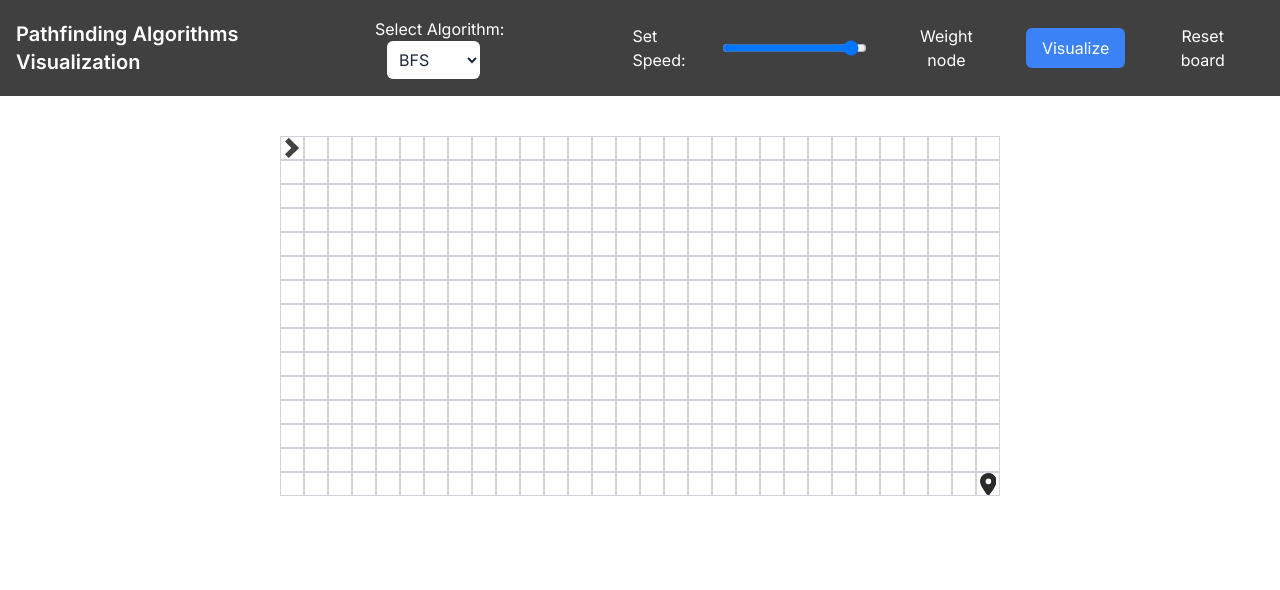
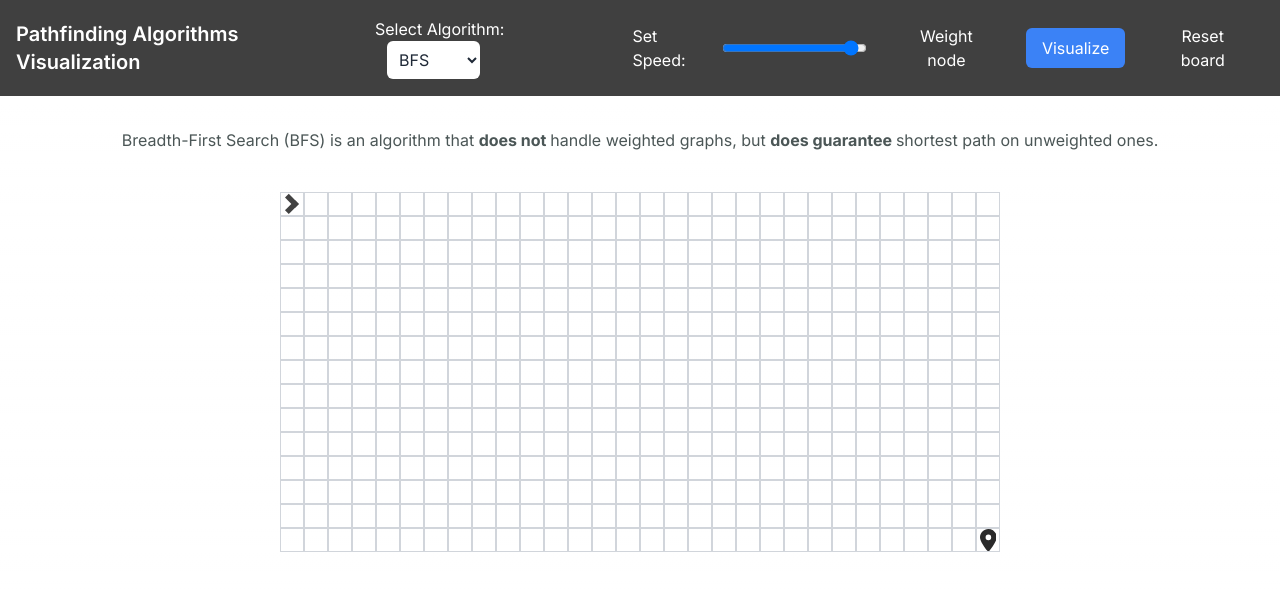
Before and after one commit to wojciechtrapkowski/graph_algorithms_visualization, a Next.js app: page / in a window 1280 px wide. Shown: the top 590 px of the page. Built offline with nearby package versions, Linux system fonts and the light colour scheme.

Commit message:
Implemented algorithms descriptions

```diff
--- a/src/algorithms/bfs.tsx
+++ b/src/algorithms/bfs.tsx
@@ -73,5 +73,4 @@ export async function bfs(props : AlgorithmsPropsType): Promise<void> {
     }
   }
   await props.setIsVisualizationRunning(false);
-  return;
 }
--- /dev/null
+++ b/src/components/algorithm_description.tsx
@@ -0,0 +1,31 @@
+import { AlgorithmDescriptionProps } from "./props/algorithm_description_props";
+
+import './css/algorithm_description.css';
+
+export const AlgorithmDescription = (props : AlgorithmDescriptionProps) => {
+    let description = '';
+
+    switch (props.algorithm) {
+      case 'BFS':
+        description = 'Breadth-First Search (BFS) is an algorithm that <strong> does not </strong> handle weighted graphs, but <strong> does guarantee </strong> shortest path on unweighted ones.';
+        break;
+      case 'DFS':
+        description = 'Depth-First Search (DFS) is an algorithm that <strong> does not </strong> handle weighted graphs, and <strong> does not </strong> guarantee the shortest path.';
+        break;
+      case 'A*':
+        description = 'A* is an algorithm that <strong> does </strong> handle weighted graphs, and <strong> does guarantee </strong> the shortest path.';
+        break;
+      case 'Dijkstra':
+        description = 'Dijkstra\'s algorithm is an algorithm that <strong> does </strong> handle weighted graphs, and <strong> does guarantee </strong> the shortest path.';
+        break;
+      default:
+        description = 'Select an algorithm to see its description.';
+        break;
+    }
+
+    return (
+      <div className="description">
+        <p dangerouslySetInnerHTML={{ __html: description }}></p>
+      </div>
+    );
+}
--- /dev/null
+++ b/src/components/css/algorithm_description.css
@@ -0,0 +1,5 @@
+.description {
+    text-align: center;
+    margin-top: 2rem;
+    margin-bottom: 0.5rem;
+}
--- a/src/components/main_app.tsx
+++ b/src/components/main_app.tsx
@@ -7,10 +7,11 @@ import { Square } from "./square";
 import { Navbar } from "./navbar";
 import { resetBoardStates } from "@/utilities/reset_board_states";
 import { dfs } from "@/algorithms/dfs";
-import { dijkstra } from "@/algorithms/djikstra";
+import { dijkstra } from "@/algorithms/dijkstra";
 import { aStar } from "@/algorithms/a_star";
 import { SquareType } from "@/types/square_type";
 import { AlgorithmsPropsType } from "./props/algorithms_props";
+import { AlgorithmDescription } from "./algorithm_description";
 
 export default function MainApp() {
     // Constant values
@@ -19,7 +20,7 @@ export default function MainApp() {
     const pathRecreationDelay = 500;
     const foundDestinationDelay = 1000;
     const weightedNodeWeight = 15;
-    const algorithms = ["BFS", "DFS", "Djikstra", "A*"];
+    const algorithms = ["BFS", "DFS", "Dijkstra", "A*"];
     const [selectedAlgorithm, setAlgorithm] = useState("BFS");
     const [selectedSpeed, setSelectedSpeed] = useState(1);
     const [isVisualizationRunning, setIsVisualizationRunning] = useState(false);
@@ -102,7 +103,7 @@ export default function MainApp() {
             case "DFS":
                 dfs(algorithmsProps);
                 return;
-            case "Djikstra":
+            case "Dijkstra":
                 dijkstra(algorithmsProps);
                 return;
             case "A*":
@@ -135,6 +136,8 @@ export default function MainApp() {
                 handleVisualizeClick={handleVisualizeClick}
                 handleResetButtonClick={handleResetButtonClick}
             />
+            <AlgorithmDescription
+            algorithm={selectedAlgorithm} />
             <Board
                 board={board}
                 setBoard={setBoard}
--- /dev/null
+++ b/src/components/props/algorithm_description_props.ts
@@ -0,0 +1,4 @@
+
+export type AlgorithmDescriptionProps = {
+    algorithm: string,
+}
--- a/src/components/square.tsx
+++ b/src/components/square.tsx
@@ -7,7 +7,7 @@ import { ObstacleSVG } from "./icons/obstacle";
 import { SourceSVG } from "./icons/source";
 import { WeightNodeSVG } from "./icons/weight_node";
 import { SquareProps } from "./props/square_props";
-import './square.css';
+import './css/square.css';
 
 export const Square = (props : SquareProps) => {
   if (props.cell.state === SquareState.source) {
--- a/src/utilities/reset_board_states.ts
+++ b/src/utilities/reset_board_states.ts
@@ -2,9 +2,9 @@ import { SquareState } from "@/states/square_state";
 import { SquareType } from "@/types/square_type";
 
 export function resetBoardStates(board: SquareType[][], fullReset? : boolean): void {
-    let classToRemove = ["path", "visited", "found-destination"];
+    let classesToRemove = ["path", "visited", "found-destination"];
     if (fullReset) {
-        classToRemove.push("destination");
+        classesToRemove.push("destination");
     }
     for (let i = 0; i < board.length; i++) {
         for (let j = 0; j < board[i].length; j++) {
@@ -12,7 +12,7 @@ export function resetBoardStates(board: SquareType[][], fullReset? : boolean): v
                 board[i][j].state = SquareState.path;
             }
             board[i][j].classes = board[i][j].classes.filter(
-                (className) => !classToRemove.includes(className)
+                (className) => !classesToRemove.includes(className)
             );
         }
     }
```
Also changed, not shown: src/algorithms/dijkstra.tsx (renamed from src/algorithms/djikstra.tsx), src/components/css/square.css (renamed from src/components/square.css).
